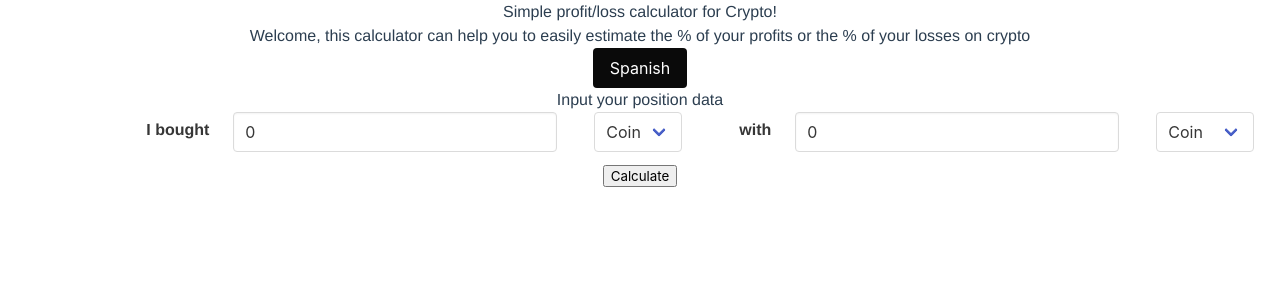
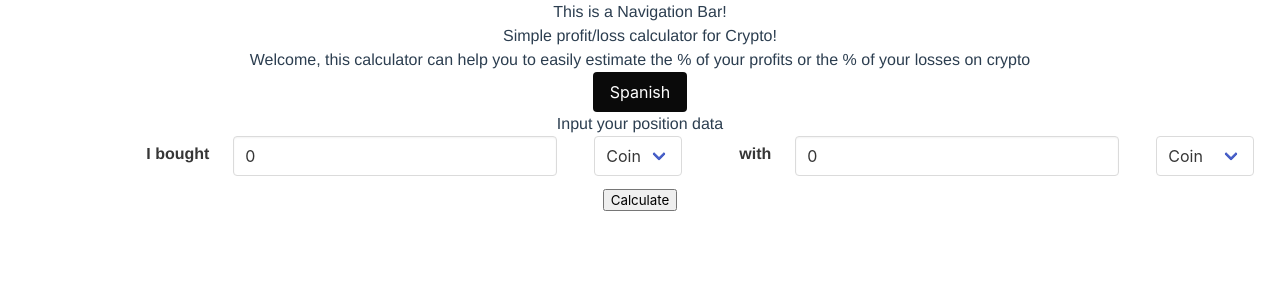
Before and after one commit to tomas95go/simple-profit-loss-calculator, a Vue app: page / in a window 1280 px wide. Shown: the top 300 px of the page. Built offline with nearby package versions, Linux system fonts and the light colour scheme.

Commit message:
setting up a basic NavBar

```diff
--- /dev/null
+++ b/src/components/NavBar.vue
@@ -0,0 +1,9 @@
+<template>
+  <span> This is a Navigation Bar! </span>
+</template>
+
+<script>
+export default {
+  name: 'NavBar',
+}
+</script>
--- a/src/views/Main.vue
+++ b/src/views/Main.vue
@@ -1,4 +1,5 @@
 <template>
+  <NavBar />
   <div>
     <h1>{{ displayTitle }}</h1>
     <p>{{ displayDescription }}</p>
@@ -14,11 +15,13 @@
 <script>
 // @ is an alias to /src
 import Card from '@/components/Card.vue'
+import NavBar from '@/components/NavBar.vue'
 
 export default {
   name: 'Main',
   components: {
     Card,
+    NavBar,
   },
   data() {
     return {
```
